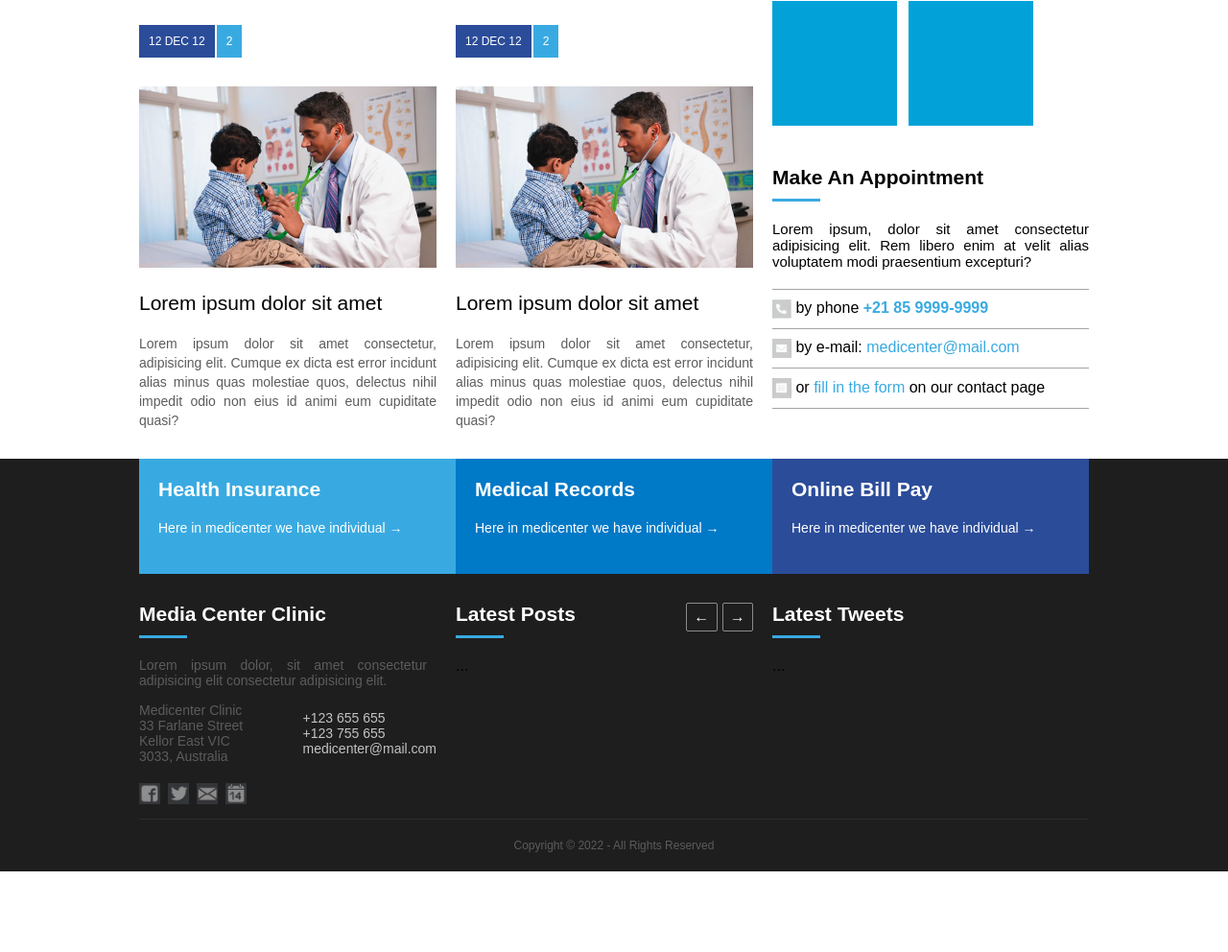
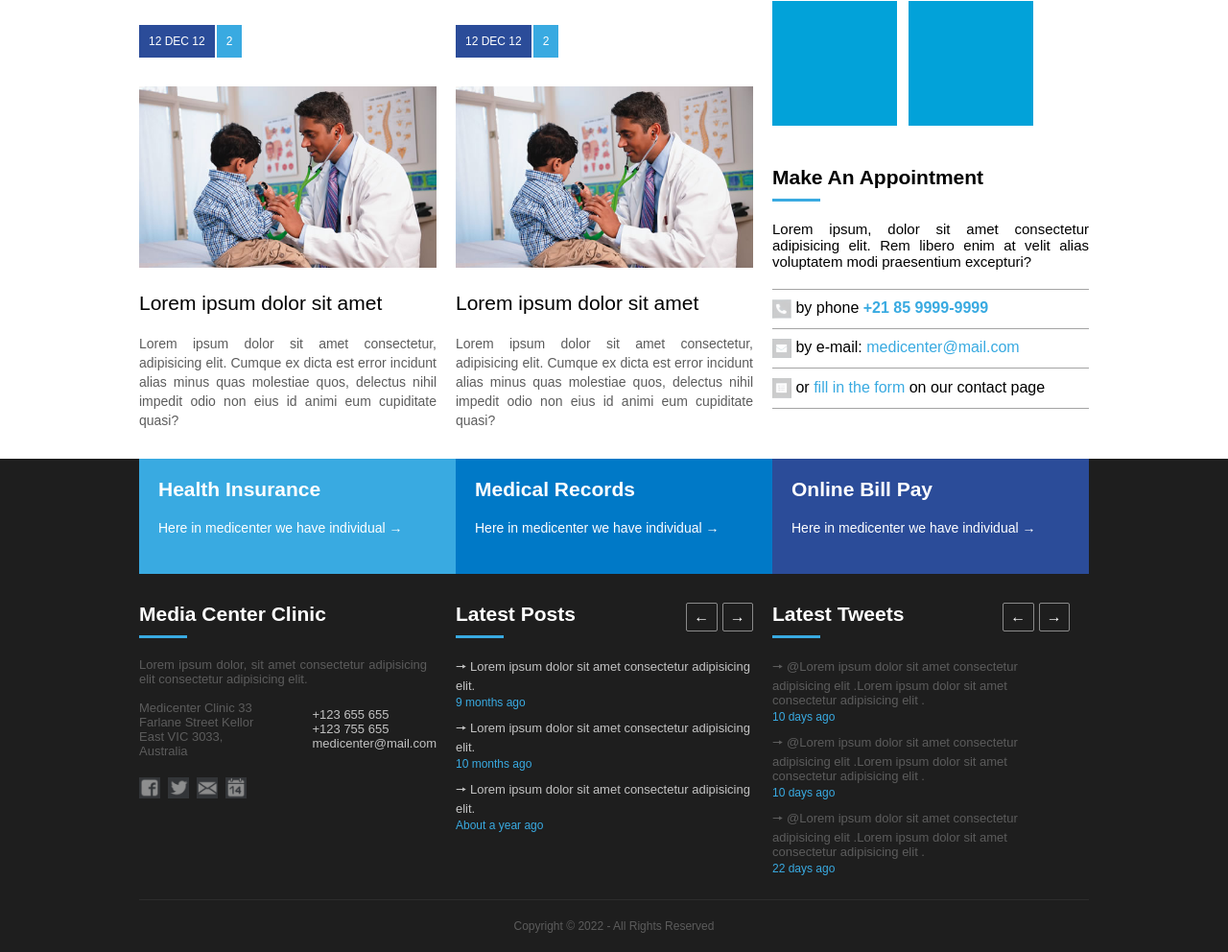
Before and after one commit to VitorMendesGallo/medicenter, a plain HTML site: page index.html in a window 1280 px wide. Shown: the part 1302-2294 px from the top of the page at 96% size. Before the commit the page ends 2210 px from the top, so only its background shows below. Drawn offline with Linux system fonts and the light colour scheme.

Commit message:
finishing the footer

```diff
--- a/assets/css/style.css
+++ b/assets/css/style.css
@@ -195,6 +195,11 @@ nav .active a, nav a:hover{
     display: flex;
     justify-content: center;
     align-items: center;
+    transition: background-color 0.3s ease;
+}
+
+.left-arrow:hover , .right-arrow:hover{
+    background-color: #39aae1;
 }
 
 .card_departments{
@@ -368,7 +373,7 @@ footer .widget_title_text{
 
 .clinic_center_text{
     color: #5c5c5c;
-    font-size: 14px;
+    font-size: 13px;
     text-align: justify;
     padding-right: 10px;
 }
@@ -376,7 +381,7 @@ footer .widget_title_text{
 .clinic_center_info{
     display: flex;
     margin-top: 15px;
-    font-size: 14px;
+    font-size: 13px;
     justify-content: space-between;
 }
 
@@ -415,6 +420,38 @@ footer .widget_title_text{
     position: relative;
 }
 
+.latest_posts{
+    list-style-type:"\1F816\0020";
+    list-style-position: inside;
+    color: #c3c3c3;
+    font-size: 13px;
+
+}
+
+.latest_tweets{
+    list-style-type:"\1F816\0020";
+    list-style-position: inside;
+    color: #5c5c5c;
+    font-size: 13px;
+}
+
+.latest_posts_text{
+    margin-bottom: 10px;
+}
+
+.latest_posts_date{
+    display: block;
+    padding-top: 3px;
+    color: #39aae1;
+    font-size: 12px;
+    transition: text-decoration 0.3s ease;
+}
+
+.latest_posts_date:hover{
+    text-decoration: underline;
+    cursor: pointer;
+}
+
 footer .footer_copy{
     border-top: 1px solid #2c2c2c;
     margin-top: 15px;
--- a/index.html
+++ b/index.html
@@ -1,10 +1,12 @@
 <html lang="en">
+
 <head>
   <meta charset="UTF-8" />
   <meta name="viewport" content="width=device-width, user-scalable=0" />
   <title>MediCenter</title>
   <link rel="stylesheet" href="assets/css/style.css" />
 </head>
+
 <body>
   <header>
     <div class="container">
@@ -89,10 +91,7 @@
                   <div class="news_comments">2</div>
                 </div>
                 <div class="news_thumbnail">
-                    <img
-                      src="assets/images/doctor_img.jpg"
-                      alt="Imagem de um doutor examinando uma criança"
-                    />
+                  <img src="assets/images/doctor_img.jpg" alt="Imagem de um doutor examinando uma criança" />
                 </div>
                 <h2 class="news_title">Lorem ipsum dolor sit amet</h2>
                 <div class="news_resume">
@@ -111,10 +110,7 @@
                   <div class="news_comments">2</div>
                 </div>
                 <div class="news_thumbnail">
-                    <img
-                      src="assets/images/doctor_img.jpg"
-                      alt="Imagem de um doutor examinando uma criança"
-                    />
+                  <img src="assets/images/doctor_img.jpg" alt="Imagem de um doutor examinando uma criança" />
                 </div>
                 <h2 class="news_title">Lorem ipsum dolor sit amet</h2>
                 <div class="news_resume">
@@ -132,10 +128,7 @@
                   <div class="news_comments">2</div>
                 </div>
                 <div class="news_thumbnail">
-                    <img
-                      src="assets/images/doctor_img.jpg"
-                      alt="Imagem de um doutor examinando uma criança"
-                    />
+                  <img src="assets/images/doctor_img.jpg" alt="Imagem de um doutor examinando uma criança" />
                 </div>
                 <h2 class="news_title">Lorem ipsum dolor sit amet</h2>
                 <div class="news_resume">
@@ -154,10 +147,7 @@
                   <div class="news_comments">2</div>
                 </div>
                 <div class="news_thumbnail">
-                    <img
-                      src="assets/images/doctor_img.jpg"
-                      alt="Imagem de um doutor examinando uma criança"
-                    />
+                  <img src="assets/images/doctor_img.jpg" alt="Imagem de um doutor examinando uma criança" />
                 </div>
                 <h2 class="news_title">Lorem ipsum dolor sit amet</h2>
                 <div class="news_resume">
@@ -310,17 +300,40 @@
               <a href="#" class="right-arrow">&#8594</a>
             </div>
 
-              <div class="widget_body">...</div>
+            <div class="widget_body">
+              <ul class="latest_posts">
+                <li class="latest_posts_text">Lorem ipsum dolor sit amet consectetur adipisicing elit.<a
+                    class="latest_posts_date">9 months ago</a></li>
+                <li class="latest_posts_text">Lorem ipsum dolor sit amet consectetur adipisicing elit.<a
+                    class="latest_posts_date">10 months ago</a></li>
+                <li class="latest_posts_text">Lorem ipsum dolor sit amet consectetur adipisicing elit.<a
+                    class="latest_posts_date">About a year ago</a></li>
+              </ul>
+            </div>
           </div>
         </div>
         <div class="footer_area_item">
-            <div class="widget">
+          <div class="widget relative">
             <div class="widget_title">
               <h2 class="widget_title_text">Latest Tweets</h2>
               <div class="widget_title_bar"></div>
             </div>
 
-              <div class="widget_body">...</div>
+            <div class="widget_arrows">
+              <a href="#" class="left-arrow">&#8592</a>
+              <a href="#" class="right-arrow">&#8594</a>
+            </div>
+
+            <div class="widget_body">
+              <ul class="latest_tweets">
+                <li class="latest_posts_text">@Lorem ipsum dolor sit amet consectetur adipisicing elit .Lorem ipsum
+                  dolor sit amet consectetur adipisicing elit .<a class="latest_posts_date">10 days ago</a></li>
+                <li class="latest_posts_text">@Lorem ipsum dolor sit amet consectetur adipisicing elit .Lorem ipsum
+                  dolor sit amet consectetur adipisicing elit .<a class="latest_posts_date">10 days ago</a></li>
+                <li class="latest_posts_text">@Lorem ipsum dolor sit amet consectetur adipisicing elit .Lorem ipsum
+                  dolor sit amet consectetur adipisicing elit .<a class="latest_posts_date">22 days ago</a></li>
+              </ul>
+            </div>
           </div>
         </div>
       </div>
@@ -333,4 +346,5 @@
     </div>
   </footer>
 </body>
+
 </html>
```
Lines whose indentation alone changed are shown as unchanged.
